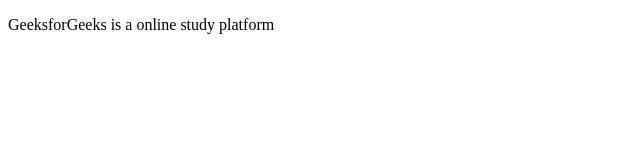
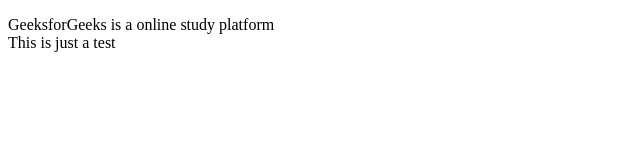
Before and after one commit to JusttttLuke/website, a plain HTML site: page index.html in a window 1280 px wide. Shown: the full height of the page, 0-640 px from the left. Drawn offline with Linux system fonts and the light colour scheme.

Commit message:
Changed text

```diff
--- a/index.html
+++ b/index.html
@@ -9,7 +9,7 @@
 
 <body>
     <!--Contents of the webpage-->
-    <p>GeeksforGeeks is a online study platform</p>
+    <p>GeeksforGeeks is a online study platform<br> This is just a test</p>
 </body>
 
 </html>
```
